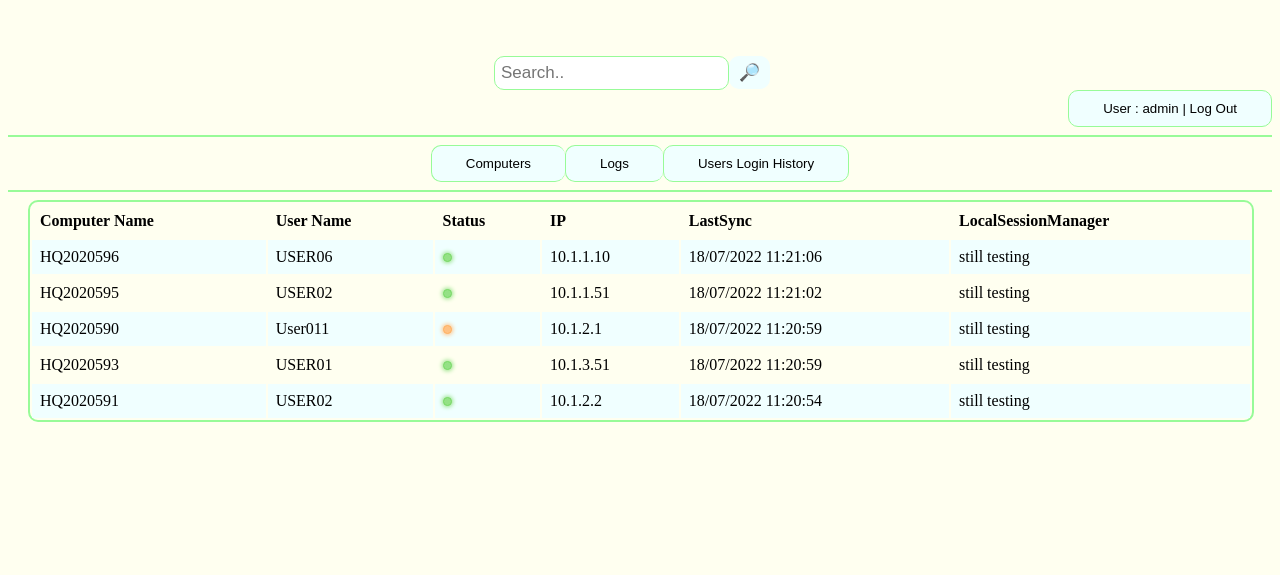
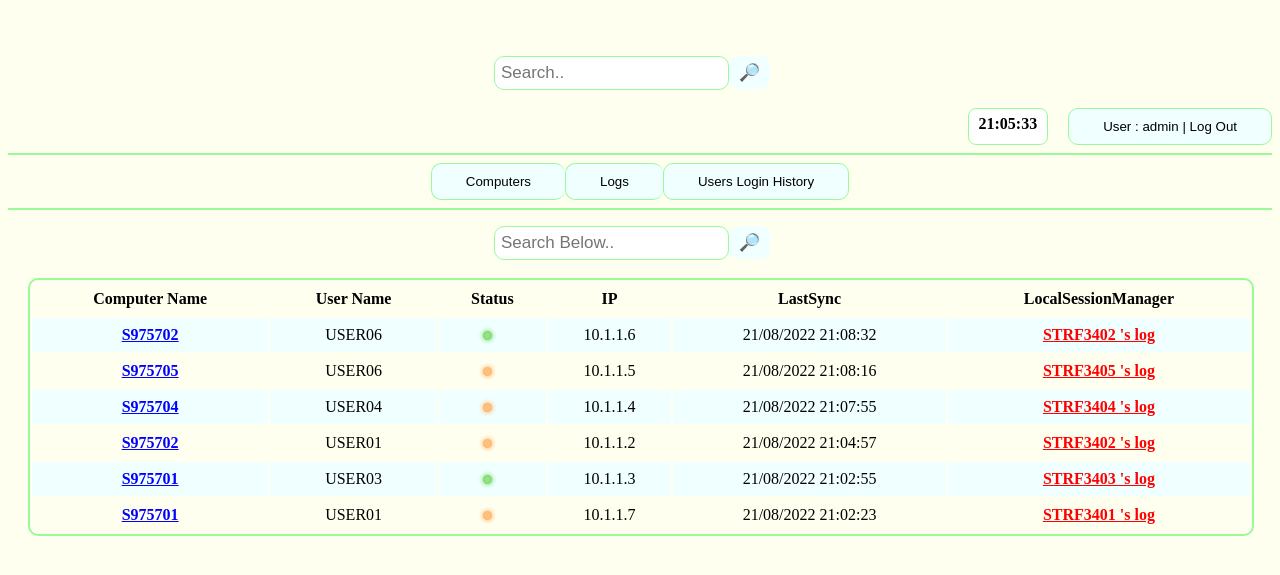
Before and after one commit to YazidEl7/Info_Project, a Django app: page /Home/ in a window 1280 px wide. Shown: the part 101-676 px from the top of the page. Run offline with Django 3.2, Linux system fonts and the light colour scheme; a user stored in the database is signed in; data comes from the database, SQL or seed files in the repository; some web fonts are replaced.

Commit message:
Add files via upload

```diff
--- a/HelpSelf/HelpInfo/models.py
+++ b/HelpSelf/HelpInfo/models.py
@@ -13,7 +13,7 @@ class Computers(models.Model):
     bios_serial = models.TextField(db_column='BIOS_Serial', unique=True, blank=True, null=True)
     comp_name = models.TextField(db_column='Comp_Name', blank=True, null=True)
     last_timecreated = models.TextField(db_column='Last_TimeCreated', blank=True, null=True)
-    csvLog = models.BinaryField()
+    csvlog = models.BinaryField(db_column='Csv_Log')
     system = models.TextField(db_column='System', blank=True, null=True)
     release = models.TextField(db_column='Release', blank=True, null=True)
     version = models.TextField(db_column='Version', blank=True, null=True)
@@ -46,8 +46,7 @@ class Users(models.Model):
 
 class Info(models.Model):
     id = models.AutoField(db_column='Id', unique=True, primary_key=True)
-    comp = models.ForeignKey(Computers, models.DO_NOTHING, db_column='Comp_Id', blank=True,
-                             null=True)
+    comp = models.ForeignKey(Computers, models.DO_NOTHING, db_column='Comp_Id', blank=True, null=True)
     user = models.ForeignKey(Users, models.DO_NOTHING, db_column='User_Id', blank=True, null=True)
     ip = models.ForeignKey(Ipees, models.DO_NOTHING, related_name='IP_Id', db_column='IP_Id', blank=True, null=True)
     status = models.ForeignKey(Ipees, models.DO_NOTHING, related_name='Status_Id', db_column='Status_Id', blank=True,
--- a/HelpSelf/HelpInfo/static/Dynamic/logged_users.json
+++ b/HelpSelf/HelpInfo/static/Dynamic/logged_users.json
@@ -1,2 +1,3 @@
 [
+{"USERNAME" : "L", "IP" : "127.0.0.1", "Host" : "", "USERDOMAIN" : "L-HOME", "COMPUTER" : "L-HOME", "OS" : "Windows_NT", "DATE" : "21/08/2022 21:16:39", "AGENT" : "Mozilla/5.0 (Windows NT 10.0; Win64; x64) AppleWebKit/537.36 (KHTML, like Gecko) Chrome/104.0.0.0 Safari/537.36" }
 ]
--- a/HelpSelf/HelpInfo/static/HelpInfo/main.css
+++ b/HelpSelf/HelpInfo/static/HelpInfo/main.css
@@ -12,6 +12,17 @@ header {
   text-align: center;
   border-radius: 25px;
   color: #f2f2f2;
+}
+#txt {
+  margin-left: auto;
+  margin-right: 20px;
+  text-align: center;
+
+  background-color: white;
+  max-width: fit-content;
+  padding: 6px 10px;
+  border-radius: 8px;
+  border: 1px solid #98fb98;
 }
 .search-container {
   display: flex;
@@ -56,7 +67,7 @@ table.data {
   border: 2px solid #98fb98;
 }
 .data-header, .data-data {
-  text-align: left;
+  text-align: center;
   padding: 8px;
 }
 tr:nth-child(even) {background-color: #F0FFFF;}
@@ -129,8 +140,23 @@ h2.login-title {
 p {
   text-align: center;
 }
+#investigate {
+  font-weight:bold;
+  color:blue;
+  text-decoration: underline;
+  cursor: pointer; /* Pointer/hand icon */
+}
 #investigate:hover {
   background-color: #98fb98;
+}
+#c_log {
+  font-weight:bold;
+  color:red;
+  text-decoration: underline;
+  cursor: pointer; /* Pointer/hand icon */
+}
+#c_log:hover {
+ background-color: #98fb98;
 }
 ul {
   margin: 0;
--- a/HelpSelf/HelpInfo/templates/HelpInfo/data.html
+++ b/HelpSelf/HelpInfo/templates/HelpInfo/data.html
@@ -1,7 +1,13 @@
 {% extends "HelpInfo/index.html" %}
 
 {% block content %}
-
+     <div class="search-container">
+         <form action="{% url 'LKE' %}" method="get">
+              <input type="text" placeholder="Search Below.." name="search">
+              <button type="submit">&#x1F50E;</button>
+         </form>
+     </div>
+    <br>
     <div style="overflow-x: auto;">
     <table class="data">
         <tr class="data-line">
@@ -13,8 +19,8 @@
             <th class="data-header">LocalSessionManager</th>
          </tr>
             {% for i in Computers %}
-         <tr class="data-line" id="investigate" onclick="window.location.href = '/C_H/{{i.comp.comp_name}}';">
-            <td class="data-data">{{i.comp.comp_name}}</td>
+         <tr class="data-line">
+            <td class="data-data" id="investigate" onclick="window.open('/C_H/{{i.comp.comp_name}}')">{{i.comp.comp_name}}</td>
             <td class="data-data">{{i.user.user}}</td>
                 {% if i.status.status == 1 %}
                     <td class="data-data"><ul><li class="status green"></li></ul></td>
@@ -23,8 +29,9 @@
                 {% endif %}
             <td class="data-data">{{i.ip.ip}}</td>
             <td class="data-data">{{i.logged_on}}</td>
-             <td class="data-data">still testing</td>
+             <td class="data-data" id="c_log" onclick="window.location.href = '/LSM/{{i.comp.bios_serial}}';">{{i.comp.bios_serial}} 's log</td>
          </tr>
+
             {% endfor %}
      </table>
 
--- a/HelpSelf/HelpInfo/templates/HelpInfo/index.html
+++ b/HelpSelf/HelpInfo/templates/HelpInfo/index.html
@@ -8,7 +8,7 @@
 
     <title>HelpDesk Info</title>
 </head>
-<body>
+<body onload="startTime()">
     <header>
         <h1>info</h1>
     </header>
@@ -19,7 +19,27 @@
                 <button type="submit">&#x1F50E;</button>
             </form>
         </div>
+        <br>
+
+        <script>
+            function startTime() {
+                const today = new Date();
+                let h = today.getHours();
+                let m = today.getMinutes();
+                let s = today.getSeconds();
+                m = checkTime(m);
+                s = checkTime(s);
+                document.getElementById('txt').innerHTML = "<b>" + h + ":" + m + ":" + s + "</b>";
+                setTimeout(startTime, 1000);
+            }
+
+            function checkTime(i) {
+                if (i < 10) {i = "0" + i};  // add zero in front of numbers < 10
+            return i;
+            }
+        </script>
         <div class="Out" >
+            <div id="txt"></div>
             <button onclick="window.location.href = {% url 'logout' %};">User : {{ user.username }} | Log Out</button>
         </div>
         <hr class="new1">
--- a/HelpSelf/HelpInfo/urls.py
+++ b/HelpSelf/HelpInfo/urls.py
@@ -11,5 +11,7 @@ urlpatterns = [
     path('C_H/<str:comp>/', views.c_h, name='C_H'),
     path('between/', views.between, name='between'),
     path('Result/', views.result, name='Result'),
+    path('LKE/', views.l_k_e, name='LKE'),
+    path('LSM/<str:ser>/', views.lsm, name='LSM'),
     path('', include("django.contrib.auth.urls")),
 ]
--- a/HelpSelf/HelpInfo/views.py
+++ b/HelpSelf/HelpInfo/views.py
@@ -1,7 +1,8 @@
 import json
+import csv
 from django.shortcuts import render
 from django.http import HttpResponse
-from .models import Info, Track
+from .models import Info, Track, Computers
 from django.utils.html import escape
 from django.http import HttpResponseRedirect, HttpRequest
 from datetime import datetime
@@ -13,11 +14,13 @@ Date_Format = locale.getdefaultlocale()[0]
 
 # just a function used in "between"
 def to_fr_datetime():
-    if Date_Format != 'fr_FR':
+    """ if Date_Format != 'fr_FR':
         updatedon = datetime.strptime(datetime.now().strftime("%d/%m/%Y %H:%M:%S"), "%m/%d/%Y %I:%M:%S %p").strftime(
             "%d/%m/%Y %H:%M:%S")
     else:
-        updatedon = datetime.now().strftime("%d/%m/%Y %H:%M:%S")
+        updatedon = datetime.now().strftime("%d/%m/%Y %H:%M:%S")"""
+    updatedon = datetime.now().strftime("%d/%m/%Y %H:%M:%S")
+
     return updatedon
 
 
@@ -127,3 +130,36 @@ def result(request):
                 return HttpResponseRedirect('/Home')
     if not request.user.is_authenticated:
         return HttpResponseRedirect('/login/')
+
+
+def l_k_e(request):
+    if request.user.is_authenticated:
+        if request.method == "GET":
+            query = request.GET.get('search')
+            if query:
+                information = Info.objects.all().order_by('-logged_on').filter(Q(comp__comp_name__icontains=query)
+                                                                               | Q(user__user__icontains=query)
+                                                                               | Q(ip__ip__icontains=query)
+                                                                               | Q(logged_on__icontains=query))
+                output6 = {'Computers': information}
+                return render(request, 'HelpInfo/data.html', output6)
+            else:
+                return HttpResponseRedirect('/Home')
+    if not request.user.is_authenticated:
+        return HttpResponseRedirect('/login/')
+
+
+def lsm(request, ser):
+    if request.user.is_authenticated:
+        information = Computers.objects.get(bios_serial=ser)
+        file = information.csvlog.decode(encoding='UTF-8', errors='ignore')
+
+        response = HttpResponse(content_type='text/csv')
+        response['content-disposition'] = f'attachment; filename={ser}.csv'
+        # Create a csv writer
+        writer = csv.writer(response)
+        response.writelines(file)
+
+        return response
+    if not request.user.is_authenticated:
+        return HttpResponseRedirect('/login/')
```
Also changed, not shown: HelpSelf/HelpInfo/templates/HelpInfo/users_history.html (+10 -2 lines), HelpSelf/HelpInfo/migrations/0001_initial.py (added), HelpSelf/comp-info.sqlite3.
